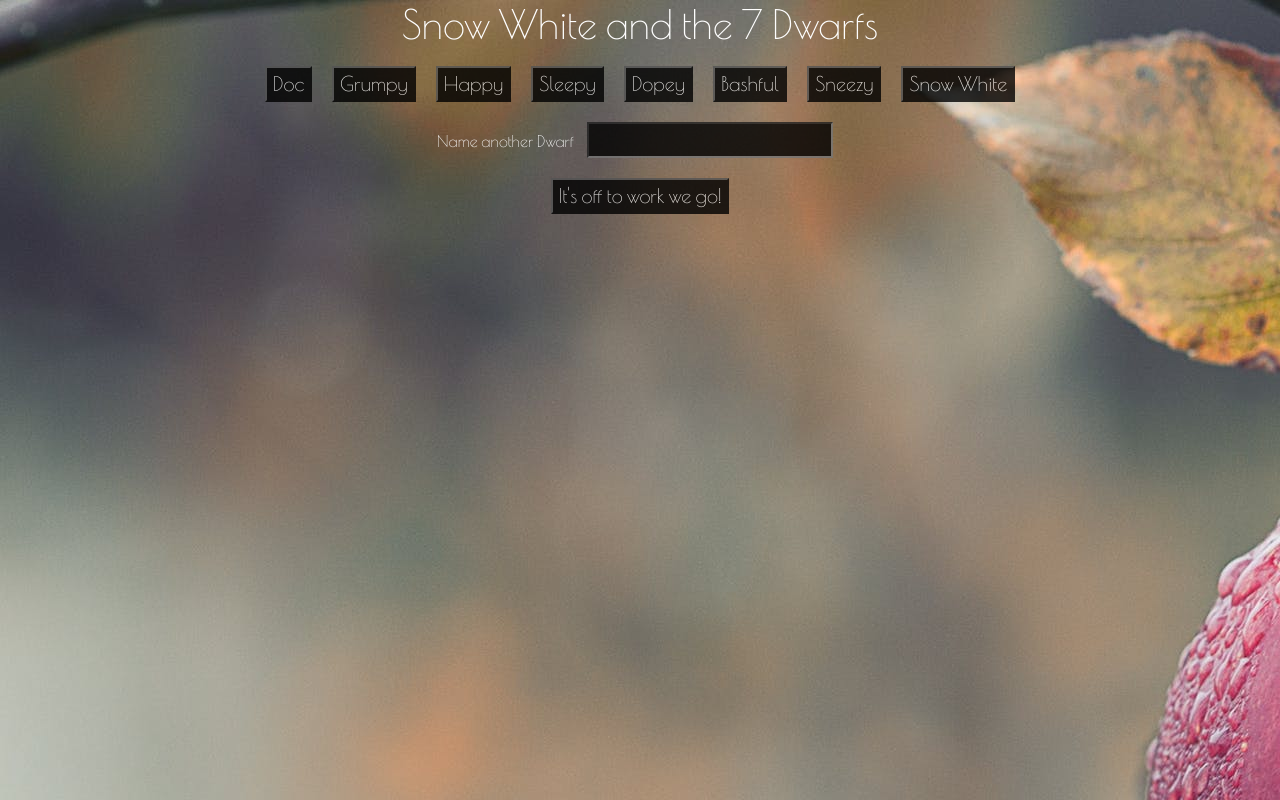
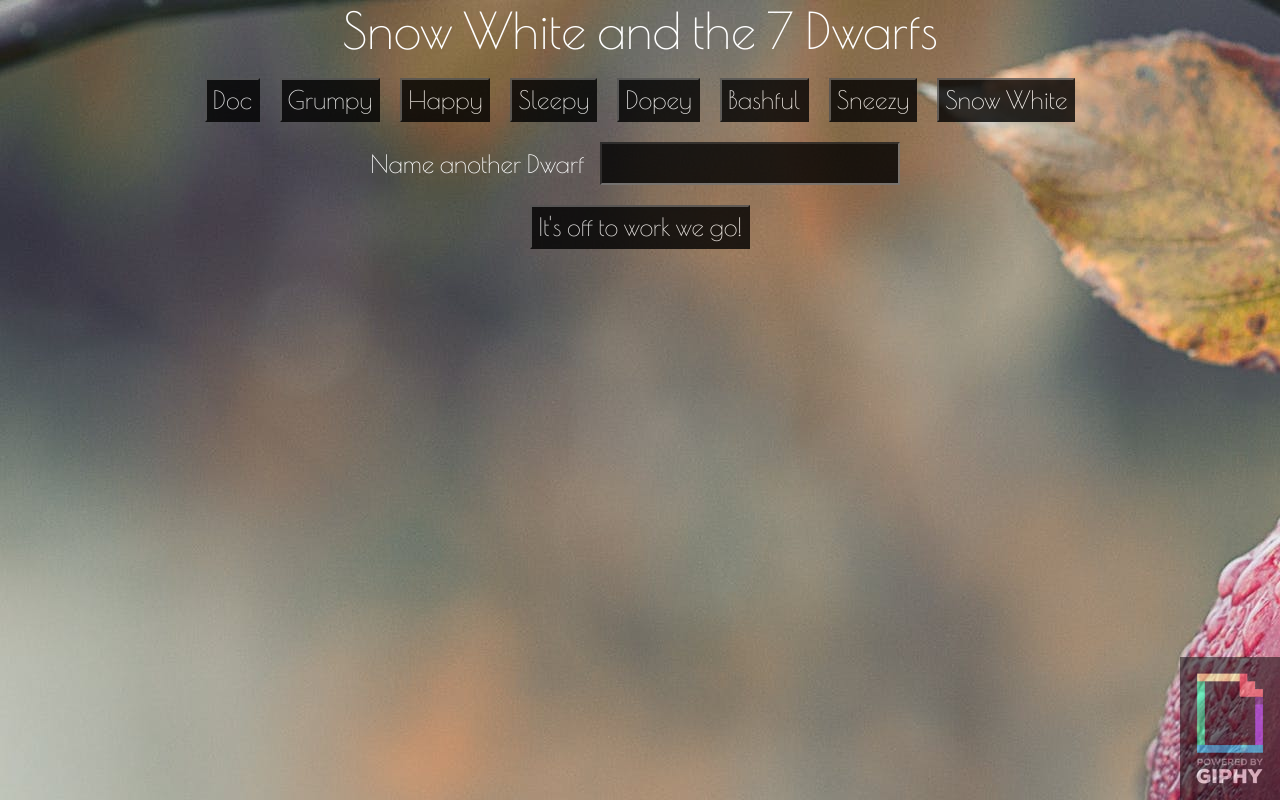
Before and after one commit to cmronk/GifTastic, a plain HTML site: page index.html in a window 1280 px wide. Drawn offline with nearby package versions, Linux system fonts and the light colour scheme.

Commit message:
added styling and fixed bug where second set of gifs wouldn't animate

```diff
--- a/assets/css/style.css
+++ b/assets/css/style.css
@@ -3,7 +3,7 @@
     opacity: 0.8;
     color: white;
     margin: 10px;
-    font-size: 20px;
+    font-size: 25px;
 }
 
 .gifs {
@@ -21,9 +21,25 @@ body {
     background-color: black;
     color: white;
     font-family: 'Poiret One', cursive;
+    font-size: 25px;
 }
 
 p {
     background-color: black;
-    border: white;
+    opacity: 0.75;
+    border: 1px solid white;
+    font-size: 20px;
+
 }
+
+h1 {
+    color:white;
+    font-size: 50px;
+}
+
+footer {
+    position: fixed;
+    bottom:0;
+    right: 0;
+    opacity: 0.5;
+}
--- a/assets/javascript/app.js
+++ b/assets/javascript/app.js
@@ -5,25 +5,14 @@ $(document).ready(function(){
 var topics = ["Doc", "Grumpy", "Happy", "Sleepy", "Dopey", "Bashful", "Sneezy", "Snow White"];
 // functions
 
-function renderButtons(){
-    // this prevents repeat buttons when we run the renderButtons function
-    $("#buttons-view").empty();
-    // loop through array and create buttons
-    for(var i = 0; i < topics.length; i++) {
-        //  buttons
-        var a = $("<button>");
-        a.addClass("topic-btn");
-        a.attr("data-name", topics[i]);
-        a.text(topics[i]);
-        $("#buttons-view").append(a);
-    }
-}
 
 // updating HTML
 function getGiphy() {
-    $("#buttons-view").empty();
+
+    // $("#buttons-view").empty();
     var topic = $(this).attr("data-name");
-    var queryURL = "https://api.giphy.com/v1/gifs/search?q="+topic+"&api_key=VMsRLkRqF0tK9SLZfaP35fhJld2jmivR&limit=10";
+    // queryURL with searches rating will be PG or less (as I got some crazy ones) and limit-10 displays 10 gifs
+    var queryURL = "https://api.giphy.com/v1/gifs/search?q="+topic+"&rating=PG&api_key=VMsRLkRqF0tK9SLZfaP35fhJld2jmivR&limit=10";
 
     // AJAX call for button being clicked
     $.ajax({
@@ -31,14 +20,14 @@ function getGiphy() {
         method: "GET"
     }).then(function(response) {
 
-        for(var i = 0; i < topics.length; i++){
-
+        for(var i = 0; i < response.data.length; i++){
+            $("#gifs").empty();
             // creates div for gifs
             var gifsDiv = $("<div class = 'gifs'>");
 
             // holds ratings
             var rating = response.data[i].rating;
-            var ratings = $("<p>").text("Rating: " + rating);
+            var ratings = $("<p>").text("Rating: " + rating.toUpperCase());
 
             // giphy images
             var giphyImages = $("<img>");
@@ -53,18 +42,38 @@ function getGiphy() {
             gifsDiv.prepend(giphyImages);
             gifsDiv.prepend(ratings);
             $("#gifsGoHere").prepend(gifsDiv);
-
         }
     });
+}
 
-    renderButtons();
+
+// this works
+function renderButtons() {
+    // this prevents repeat buttons when we run the renderButtons function
+    $("#buttons-view").empty();
+    $(".gifs").empty();
+
+    // loop through array and create buttons
+    for(var i = 0; i < topics.length; i++) {
+        //  buttons
+        var btns = $("<button>");
+        btns.addClass("topic-btn");
+        btns.attr("data-name", topics[i]);
+        btns.text(topics[i]);
+        $("#buttons-view").append(btns);
+    }
+}
 
     $("#add-topic").on("click", function(event) {
         event.preventDefault();
+
         // .trim prevents blank spaces beforehand
         var addTopic = $("#user-input").val().trim();
         topics.push(addTopic);
+        console.log(addTopic);
         renderButtons();
+        // clears user field after we've collected another topic
+        $("#user-input").val(" ");
     });
 
     $("body").on("click", ".giphyImage", function(){
@@ -74,12 +83,12 @@ function getGiphy() {
         if (state === "still") {
             $(this).attr("src", $(this).attr("data-animate"));
             $(this).attr("data-state", "animate");
+
         } else {
             $(this).attr("src", $(this).attr("data-still"));
             $(this).attr("data-state", "still");
         }
     })
-}
 
 // click event listener to all with class of "topic-btn"
 $(document).on("click", ".topic-btn", getGiphy);
--- a/index.html
+++ b/index.html
@@ -31,6 +31,7 @@
 
 
         </div>
+        <footer><a href= "https://giphy.com/"><img src="assets/images/giphybadge.gif"></a></footer>
         <script type="text/javascript" src="assets/javascript/app.js"></script>
     </body>
 </html>
```
Also changed, not shown: assets/images/giphybadge.gif (added).
